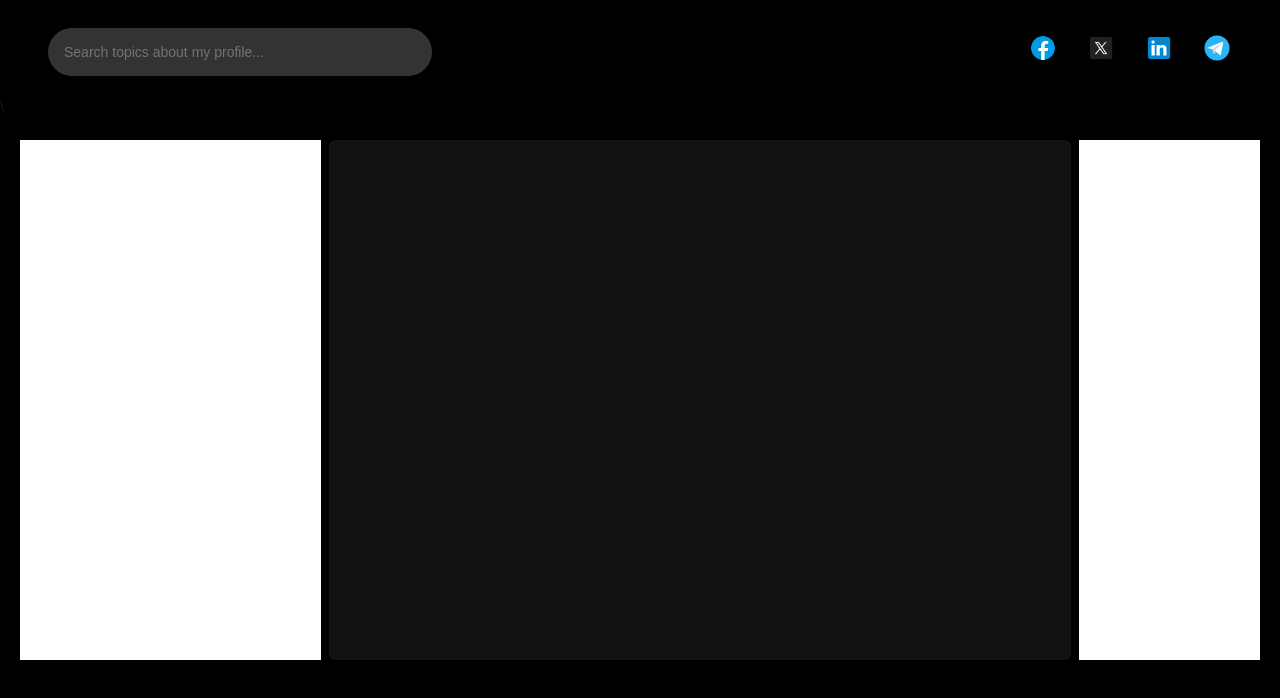
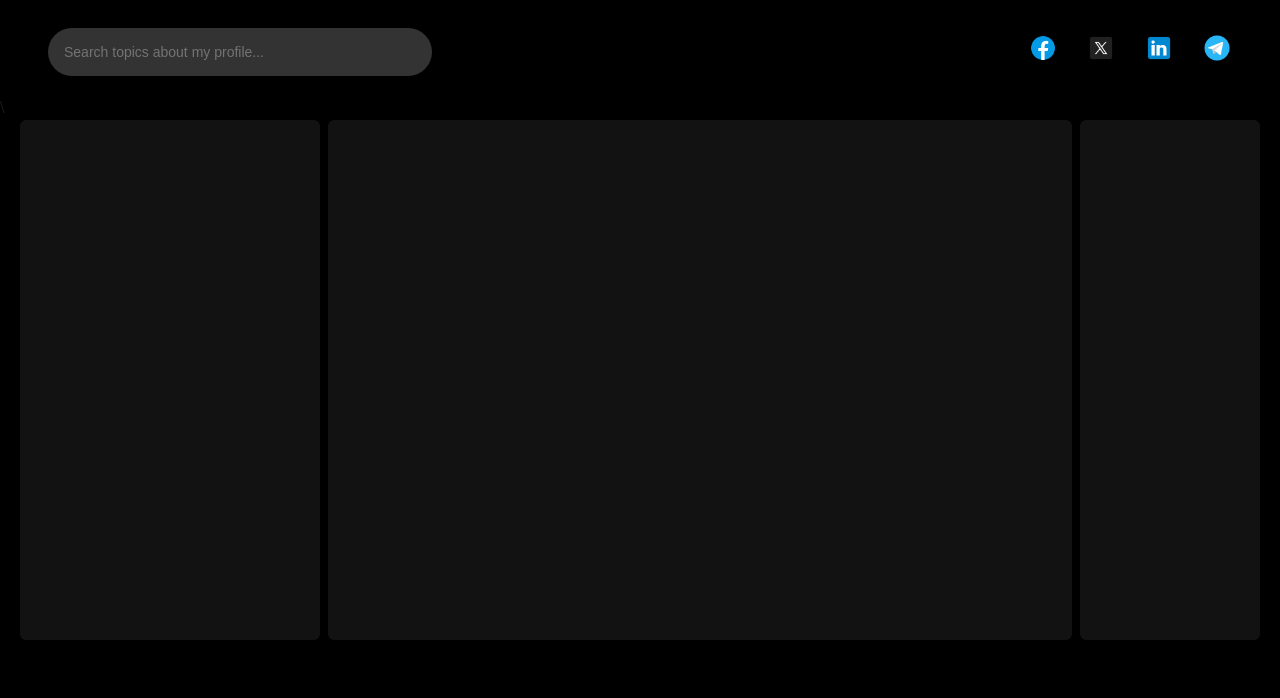
Before and after one commit to foursalaysay/portfolio-2hours, a Next.js app: page / in a window 1280 px wide. Shown: the top 698 px of the page. Built offline with nearby package versions, Linux system fonts and the light colour scheme.

Commit message:
rearranged layout

```diff
--- a/src/app/layout.tsx
+++ b/src/app/layout.tsx
@@ -21,6 +21,7 @@ export const metadata: Metadata = {
 import TopBar from "@/components/component/TopBar";
 import LeftSideBar from "@/components/component/LeftSideBar";
 import RightSidebar from "@/components/component/RightSideBar";
+import BottomBar from "@/components/component/BottomBar";
 
 export default function RootLayout({
   children,
@@ -34,11 +35,12 @@ export default function RootLayout({
       >
         <div className="w-screen h-screen">
           <TopBar />\
-          <div className="flex gap-2 p-5 bg-black">
+          <div className="flex gap-2 px-5 bg-black">
             <LeftSideBar />
               {children}
             <RightSidebar />
           </div>
+          <BottomBar />
         </div>
 
       </body>
--- /dev/null
+++ b/src/components/component/BottomBar.tsx
@@ -0,0 +1,9 @@
+import React from 'react'
+
+export default function BottomBar() {
+  return (
+    <div className='w-screen h-[101px] bg-black'>
+
+    </div>
+  )
+}
--- a/src/components/component/LeftSideBar.tsx
+++ b/src/components/component/LeftSideBar.tsx
@@ -2,7 +2,7 @@ import React from 'react'
 
 export default function LeftSideBar() {
   return (
-    <div className='w-[500px] h-[520px] bg-white border-white border-2'>
+    <div className='w-[500px] h-[520px] rounded-md bg-spotifyGray-dark'>
 
     </div>
   )
--- a/src/components/component/RightSideBar.tsx
+++ b/src/components/component/RightSideBar.tsx
@@ -2,7 +2,7 @@ import React from 'react'
 
 export default function RightSidebar() {
   return (
-    <div className='w-[300px] h-[520px] bg-white border-white border-2'>
+    <div className='w-[300px] h-[520px] bg-spotifyGray-dark rounded-md'>
 
     </div>
   )
--- a/src/components/component/TopBar.tsx
+++ b/src/components/component/TopBar.tsx
@@ -37,8 +37,6 @@ const links = [
 export default function TopBar() {
   return (
     <div className='h-20 w-full p-12 bg-black flex flex-col lg:flex-row gap-5 lg:gap-0 justify-between items-center '>
-
-
       {/* SEARCH BAR */}
       <div className='flex gap-1 w-96 justify-center items-center'>
         <Input
@@ -46,9 +44,7 @@ export default function TopBar() {
           placeholder='Search topics about my profile...'
         />
       </div>
-
     {/* LOGO */}
-
     <div className='flex flex-col gap-2 items-center justify-center mb-3'>
     <Image
         src={profile}
```
